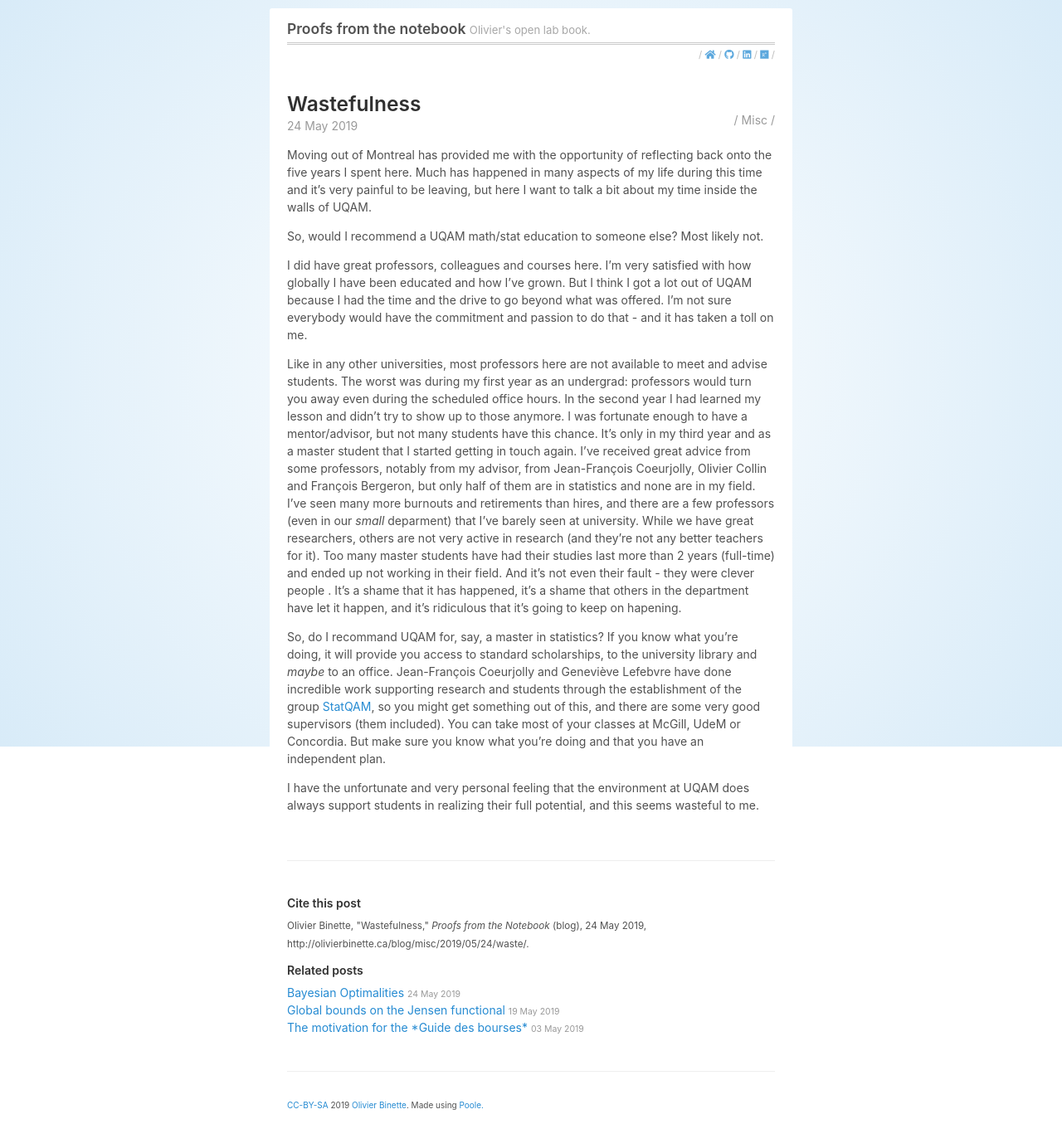
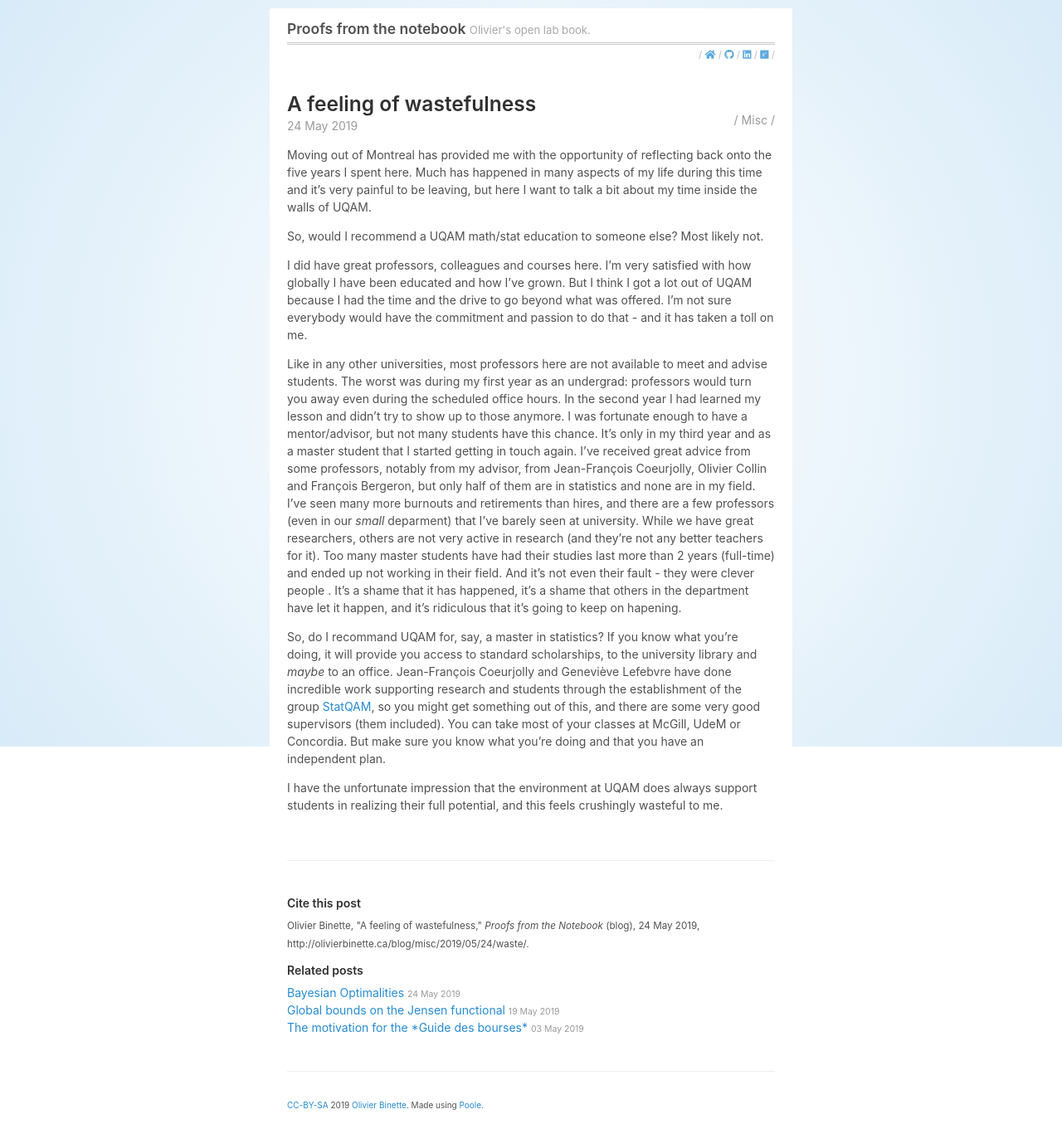
Before and after one commit to OlivierBinette/blog, a Jekyll site: the page built from _posts/2019-05-24-waste.md, in a window 1280 px wide. Shown: the whole page at 83% size. Built offline with Jekyll 4.4.1, drawn with Linux system fonts in a browser that asks for light colours; nearby versions of some CDN libraries.

Commit message:
Update 2019-05-24-waste.md

```diff
--- a/_posts/2019-05-24-waste.md
+++ b/_posts/2019-05-24-waste.md
@@ -1,6 +1,6 @@
 ---
 layout: post
-title: Wastefulness
+title: A feeling of wastefulness
 categories: [Misc]
 ---
 
@@ -16,4 +16,4 @@ Like in any other universities, most professors here are not available to meet a
 
 So, do I recommand UQAM for, say, a master in statistics? If you know what you're doing, it will provide you access to standard scholarships, to the university library and *maybe* to an office. Jean-François Coeurjolly and Geneviève Lefebvre have done incredible work supporting research and students through the establishment of the group [StatQAM](https://statqam.uqam.ca/), so you might get something out of this, and there are some very good supervisors (them included). You can take most of your classes at McGill, UdeM or Concordia. But make sure you know what you're doing and that you have an independent plan.
 
-I have the unfortunate and very personal feeling that the environment at UQAM does always support students in realizing their full potential, and this seems wasteful to me.
+I have the unfortunate impression that the environment at UQAM does always support students in realizing their full potential, and this feels crushingly wasteful to me.
```
